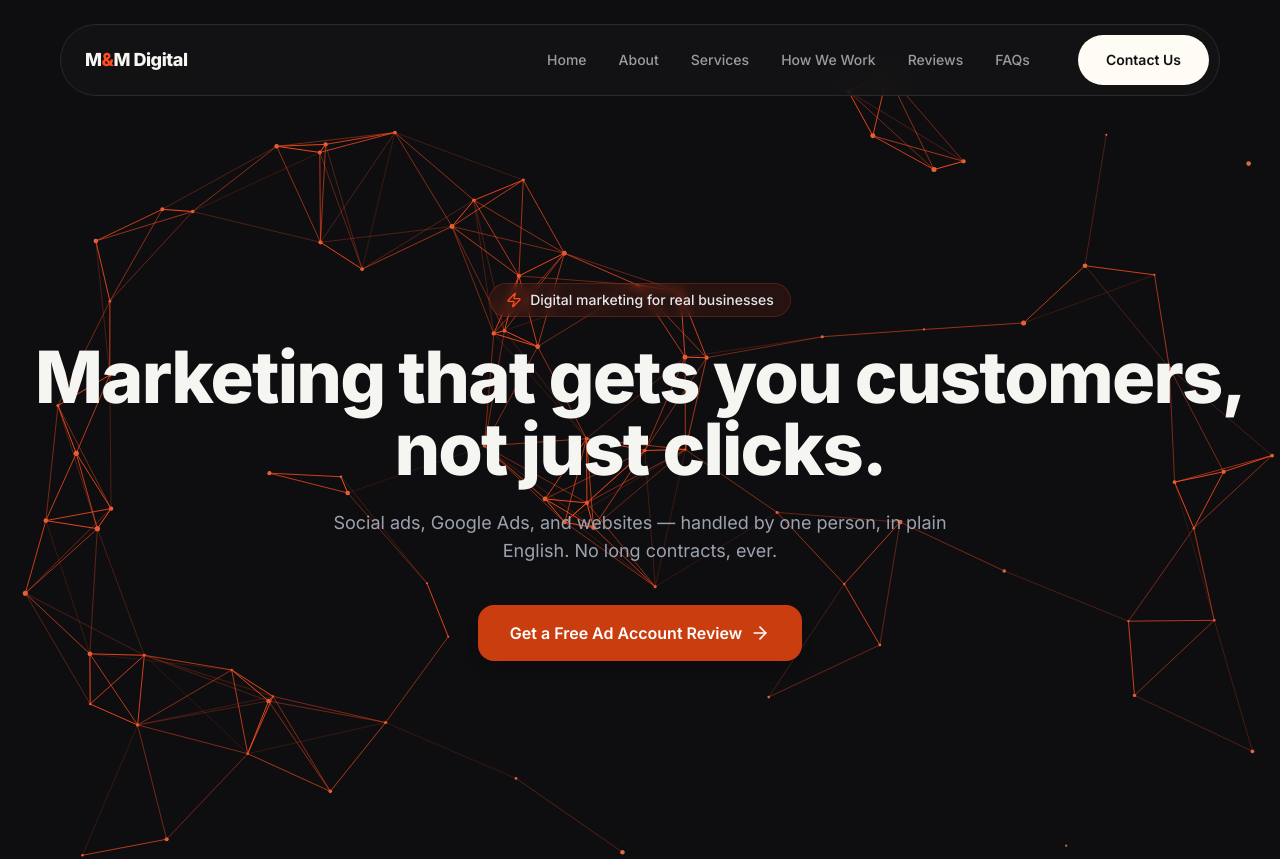
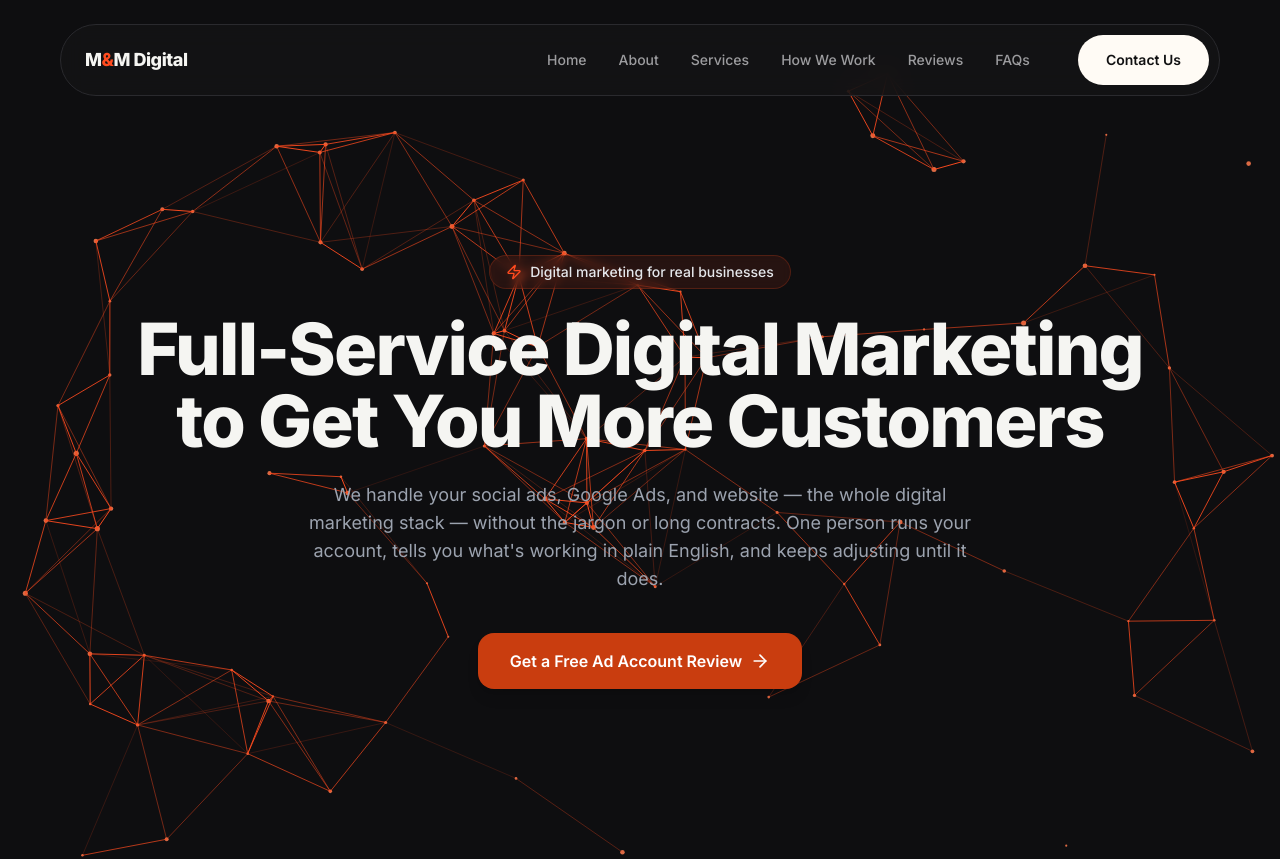
Before and after one commit to smohen985-ux/mm-digital-site, a Next.js app: page / in a window 1280 px wide. Shown: the top 859 px of the page. Built offline with nearby package versions, Linux system fonts and the light colour scheme.

Commit message:
Update aether-flow-hero.tsx

```diff
--- a/src/components/ui/aether-flow-hero.tsx
+++ b/src/components/ui/aether-flow-hero.tsx
@@ -201,9 +201,9 @@ export default function AetherFlowHero() {
           animate="visible"
           className="text-5xl md:text-7xl font-extrabold tracking-tight mb-6 text-ink"
         >
-          Marketing that gets you customers,
+          Full-Service Digital Marketing
           <br />
-          not just clicks.
+          to Get You More Customers
         </motion.h1>
 
         <motion.p
@@ -213,8 +213,10 @@ export default function AetherFlowHero() {
           animate="visible"
           className="max-w-2xl mx-auto text-lg text-gray-400 mb-10"
         >
-          Social ads, Google Ads, and websites — handled by one person, in plain
-          English. No long contracts, ever.
+          We handle your social ads, Google Ads, and website — the whole digital
+          marketing stack — without the jargon or long contracts. One person runs
+          your account, tells you what's working in plain English, and keeps
+          adjusting until it does.
         </motion.p>
 
         <motion.div custom={3} variants={fadeUpVariants} initial="hidden" animate="visible">
```
